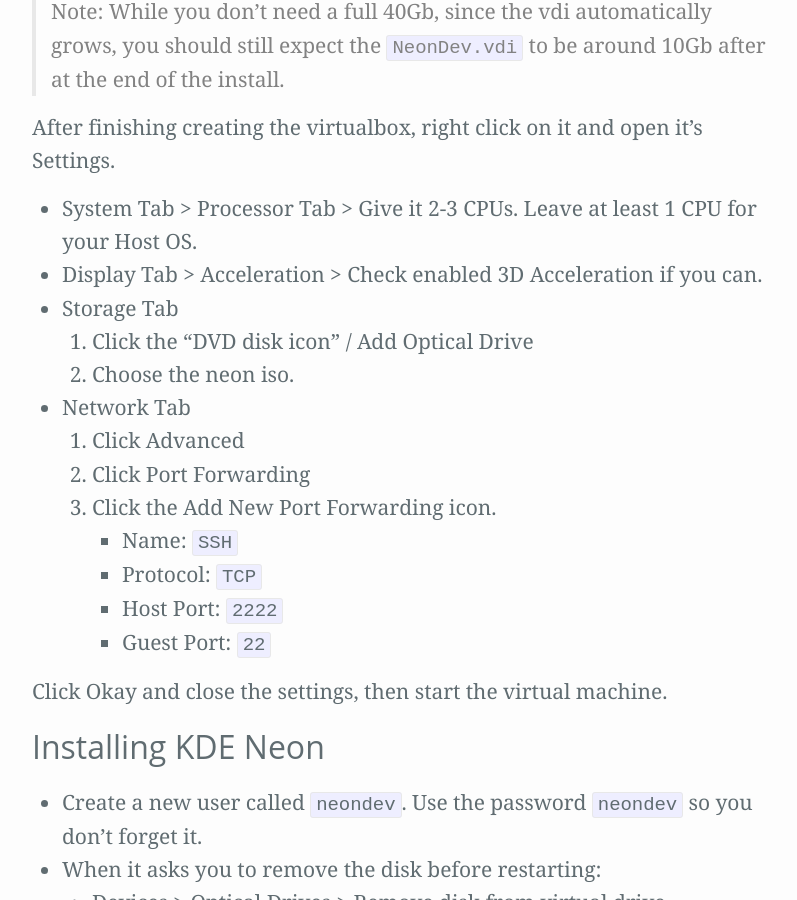
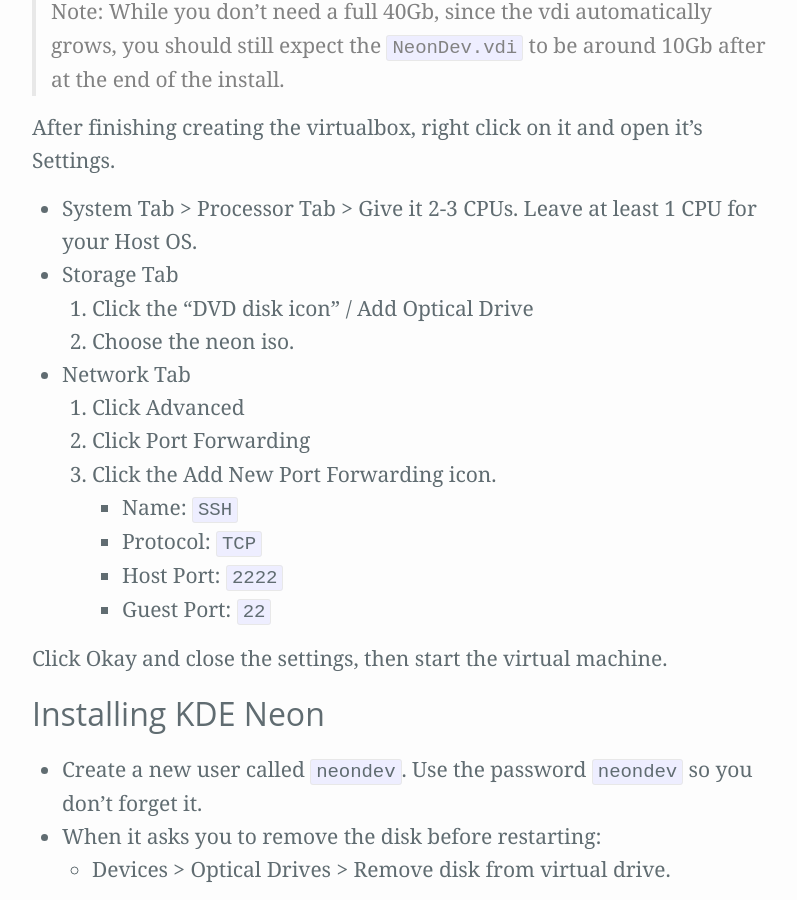
Before and after one commit to Zren/zren.github.io, a Jekyll site: the page built from _posts/2017-11-01-developing-kde-in-a-virtualbox.markdown, in a window 1280 px wide and 900 px high, scrolled down 1160 px. Shown: the whole window, without its empty margins (238-1035 px from the left). Built offline with Jekyll 4.4.1, drawn with Linux system fonts in a browser that asks for light colours.

Commit message:
Don't 3d accelerate

```diff
--- a/_posts/2017-11-01-developing-kde-in-a-virtualbox.markdown
+++ b/_posts/2017-11-01-developing-kde-in-a-virtualbox.markdown
@@ -29,7 +29,6 @@
 After finishing creating the virtualbox, right click on it and open it's Settings.
 
 * System Tab > Processor Tab > Give it 2-3 CPUs. Leave at least 1 CPU for your Host OS.
-* Display Tab > Acceleration > Check enabled 3D Acceleration if you can.
 * Storage Tab
     1. Click the "DVD disk icon" / Add Optical Drive
     2. Choose the neon iso.
```
